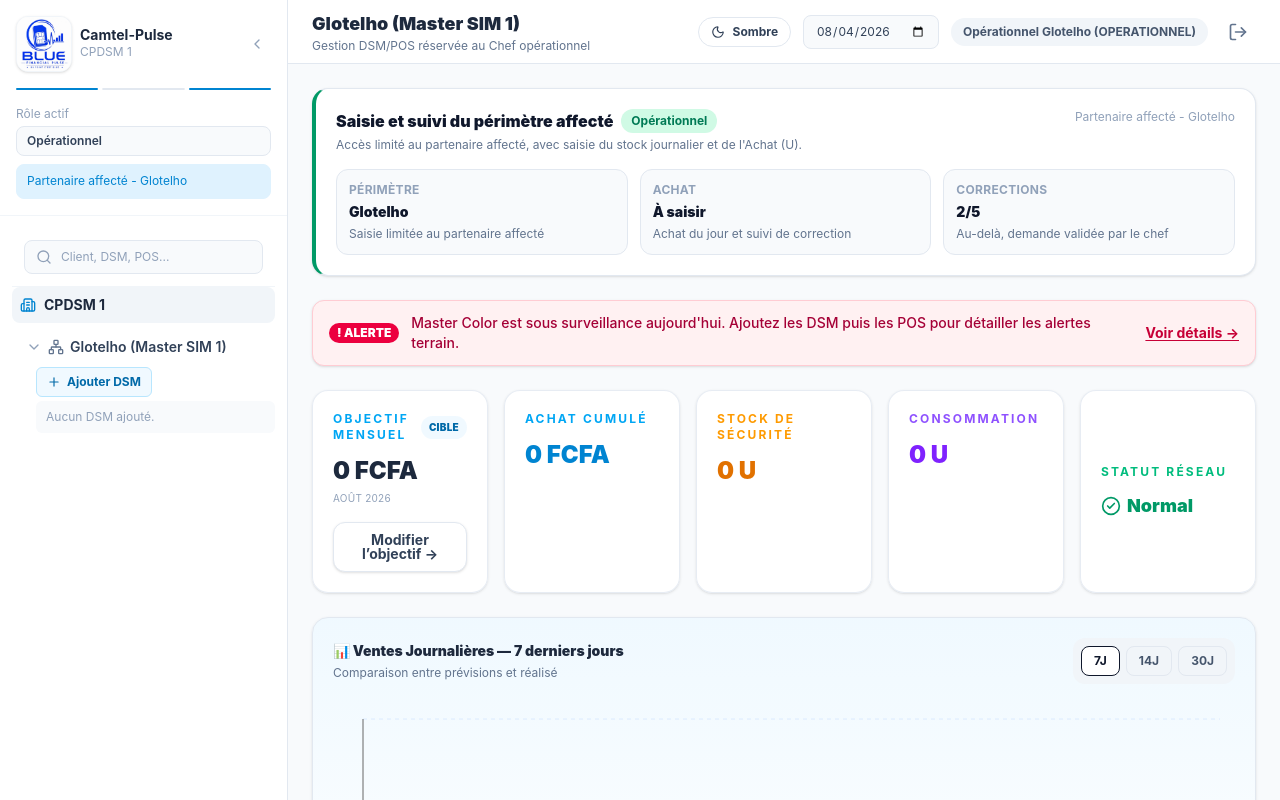
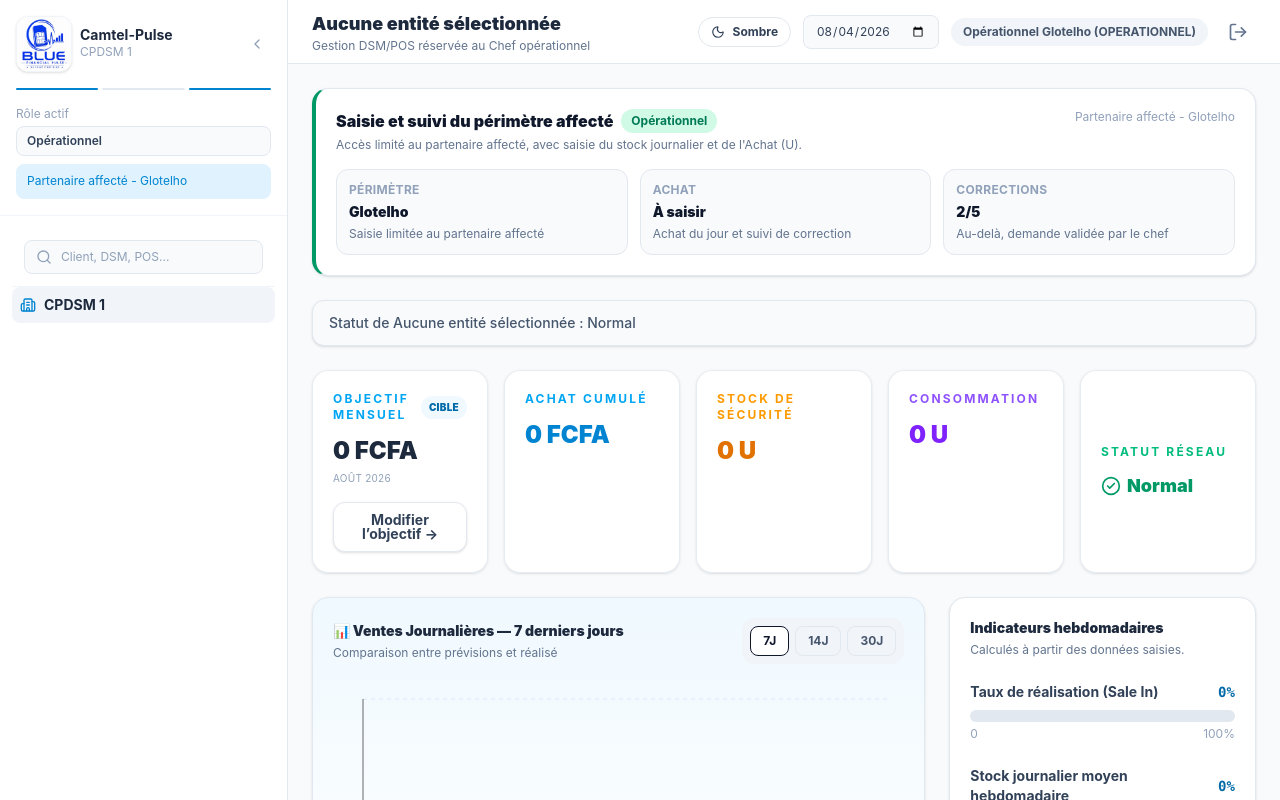
Before and after one commit to Gabriela266-ux/Camtel-Pulse, a React (Vite) app in the folder frontend/: page /dashboard in a window 1280 px wide. Both pictures are taken after a click on the button "Se Connecter". Shown: the top 800 px of the page. Built offline with nearby package versions, Linux system fonts and the light colour scheme.

Commit message:
feat: ajout des API et modifications frontend locales

```diff
--- /dev/null
+++ b/frontend/src/api/http.ts
@@ -0,0 +1,18 @@
+import axios from 'axios';
+
+export const http = axios.create({
+  baseURL: import.meta.env.VITE_API_URL ?? 'http://localhost:5000/api',
+  headers: {
+    'Content-Type': 'application/json',
+  },
+});
+
+http.interceptors.request.use((config) => {
+  const token = localStorage.getItem('cp_token');
+
+  if (token) {
+    config.headers.Authorization = `Bearer ${token}`;
+  }
+
+  return config;
+});
--- /dev/null
+++ b/frontend/src/api/organization.api.ts
@@ -0,0 +1,13 @@
+import { http } from './http';
+
+export const organizationApi = {
+  getTree: async () => {
+    const { data } = await http.get('/business/organization/tree');
+    return data;
+  },
+
+  getClients: async () => {
+    const { data } = await http.get('/organization/clients');
+    return data;
+  },
+};
--- /dev/null
+++ b/frontend/src/api/sales.api.ts
@@ -0,0 +1,12 @@
+import { http } from './http';
+
+export const salesApi = {
+  createEntry: async (payload: {
+    id_pos: string;
+    date: string;
+    vente_jour: number;
+  }) => {
+    const { data } = await http.post('/saisies', payload);
+    return data;
+  },
+};
--- /dev/null
+++ b/frontend/src/components/dashboard/ProgressIndicators.tsx
@@ -0,0 +1,69 @@
+interface ProgressIndicatorsProps {
+  realizationRate?: number;
+  weeklyAverageStock?: number;
+}
+
+function ProgressRow({
+  title,
+  value,
+  suffix,
+}: {
+  title: string;
+  value: number;
+  suffix: string;
+}) {
+  const safeValue = Math.min(100, Math.max(0, value));
+
+  return (
+    <div>
+      <div className="mb-2 flex items-center justify-between gap-3">
+        <span className="text-sm font-bold text-slate-700">{title}</span>
+        <span className="font-mono text-sm font-black text-sky-700">
+          {safeValue.toFixed(0)}{suffix}
+        </span>
+      </div>
+
+      <div className="h-3 overflow-hidden rounded-full bg-slate-200">
+        <div
+          className="h-full rounded-full bg-sky-600 transition-all duration-300"
+          style={{ width: `${safeValue}%` }}
+        />
+      </div>
+
+      <div className="mt-1 flex justify-between text-xs text-slate-400">
+        <span>0</span>
+        <span>100%</span>
+      </div>
+    </div>
+  );
+}
+
+export function ProgressIndicators({
+  realizationRate = 0,
+  weeklyAverageStock = 0,
+}: ProgressIndicatorsProps) {
+  return (
+    <section className="rounded-2xl border border-slate-200 bg-white p-5 shadow-sm">
+      <div className="mb-6">
+        <h3 className="text-sm font-black text-slate-800">Indicateurs hebdomadaires</h3>
+        <p className="mt-1 text-xs text-slate-500">
+          Calculés à partir des données saisies.
+        </p>
+      </div>
+
+      <div className="space-y-6">
+        <ProgressRow
+          title="Taux de réalisation (Sale In)"
+          value={realizationRate}
+          suffix="%"
+        />
+
+        <ProgressRow
+          title="Stock journalier moyen hebdomadaire"
+          value={weeklyAverageStock}
+          suffix="%"
+        />
+      </div>
+    </section>
+  );
+}
--- a/frontend/src/data/mockHierarchy.ts
+++ b/frontend/src/data/mockHierarchy.ts
@@ -1,25 +1,12 @@
-import type { CentreHierarchy, DashboardData, DailyRecord } from '../types';
-
 export const mockHierarchyData: CentreHierarchy = {
   id: 1,
   nom: 'CPDSM 1',
-  da: [
-    {
-      id: 101,
-      nom: 'Glotelho (Master SIM 1)',
-      dsm: [],
-    },
-    {
-      id: 102,
-      nom: 'Master Color (Master SIM 2)',
-      dsm: [],
-    },
-  ],
+  da: [],
 };
 
 export const mockDashboardInitial: DashboardData = {
-  entite_id: 101,
-  nom_entite: 'Glotelho (Master SIM 1)',
+  entite_id: 0,
+  nom_entite: 'Aucune entité sélectionnée',
   kpi: {
     objectif_mensuel: 0,
     achat_cumule: 0,
--- a/frontend/src/pages/DashboardPage.tsx
+++ b/frontend/src/pages/DashboardPage.tsx
@@ -8,6 +8,7 @@
 import { ObjectiveModal } from '../components/dashboard/ObjectiveModal';
 import { AssignmentModal } from '../components/dashboard/AssignmentModal';
 import { mockHierarchyData, mockDashboardInitial, mockDailyRecords } from '../data/mockHierarchy';
+import { ProgressIndicators } from '../components/dashboard/ProgressIndicators';
 import type {
   CentreHierarchy,
   DailyRecord,
@@ -204,21 +205,9 @@
   const [entryModalOpen, setEntryModalOpen] = useState(false);
   const [objectiveModalOpen, setObjectiveModalOpen] = useState(false);
   const [forecastModalOpen, setForecastModalOpen] = useState(false);
-  const [assignments, setAssignments] = useState<OperationalAssignment[]>([
-    {
-      userId: 1,
-      nomComplet: 'M. Atangana',
-      partenaireId: 101,
-      partenaireNom: 'Glotelho',
-    },
-    {
-      userId: 2,
-      nomComplet: 'Mme Ngono',
-      partenaireId: 102,
-      partenaireNom: 'Master Color',
-    },
-  ]);
+  const [assignments, setAssignments] = useState<OperationalAssignment[]>([]);
   const [assignmentToEdit, setAssignmentToEdit] = useState<OperationalAssignment | null>(null);
+
   const role = user?.role ?? 'OPERATIONNEL';
   const canCreateEntry = role === 'OPERATIONNEL' || role === 'CHEF_OPE';
   const canCreateForecast = role === 'OPERATIONNEL' || role === 'CHEF_OPE';
@@ -534,8 +523,6 @@
     setAssignmentToEdit(null);
   };
 
-  // Removed automatic redirect for ADMIN users so they stay on Dashboard first.
-
   return (
     <div className={`flex min-h-screen font-sans ${isDark ? 'bg-slate-950 text-slate-100' : 'bg-slate-50 text-slate-800'}`}>
       <Sidebar
@@ -626,10 +613,12 @@
             onEditAssignment={setAssignmentToEdit}
           />
 
+          {/* Bannière d'alerte dynamique */}
+          {dashboardData?.kpi?.statut_alerte && dashboardData.kpi.statut_alerte !== 'NORMAL' ? (
             <div className="flex flex-wrap items-center gap-3 rounded-xl border border-rose-200 bg-rose-50 px-4 py-3 text-sm text-rose-800 shadow-sm">
               <span className="rounded-full bg-rose-600 px-2 py-0.5 text-xs font-black text-white">! ALERTE</span>
               <p className="flex-1 font-medium">
-              Master Color est sous surveillance aujourd&apos;hui. Ajoutez les DSM puis les POS pour détailler les alertes terrain.
+                {dashboardData.nom_entite ? `${dashboardData.nom_entite} est sous surveillance.` : 'Une entité est sous surveillance.'}
               </p>
               <button
                 type="button"
@@ -639,6 +628,15 @@
                 Voir détails →
               </button>
             </div>
+          ) : (
+            <div className="flex items-center justify-between rounded-xl border border-slate-200 bg-slate-50 px-4 py-3 text-sm text-slate-600 shadow-sm">
+              <p className="font-medium">
+                {dashboardData?.nom_entite
+                  ? `Statut de ${dashboardData.nom_entite} : Normal`
+                  : 'Sélectionnez une entité pour afficher les alertes.'}
+              </p>
+            </div>
+          )}
 
           <div className="grid grid-cols-1 gap-4 md:grid-cols-2 xl:grid-cols-5">
             <div className="panel-card group p-5 transition-all duration-200 hover:-translate-y-1 hover:shadow-lg">
@@ -703,7 +701,20 @@
               </div>
             </div>
           </div>
-          <ConsumptionChart records={records} stockSecurite={stockSecurite} isDark={isDark} />
+
+          <div className="grid gap-6 xl:grid-cols-[minmax(0,2fr)_minmax(280px,1fr)]">
+            <ConsumptionChart
+              records={records}
+              stockSecurite={stockSecurite}
+              isDark={isDark}
+            />
+
+            <ProgressIndicators
+              realizationRate={0}
+              weeklyAverageStock={0}
+            />
+          </div>
+
           <DailyTrackingTable
             records={records}
             canCreateEntry={canCreateEntry}
```
Also changed, not shown: frontend/src/api/dashboard.api.ts (added), frontend/src/api/mappers.ts (added). Lines whose indentation alone changed are shown as unchanged.
